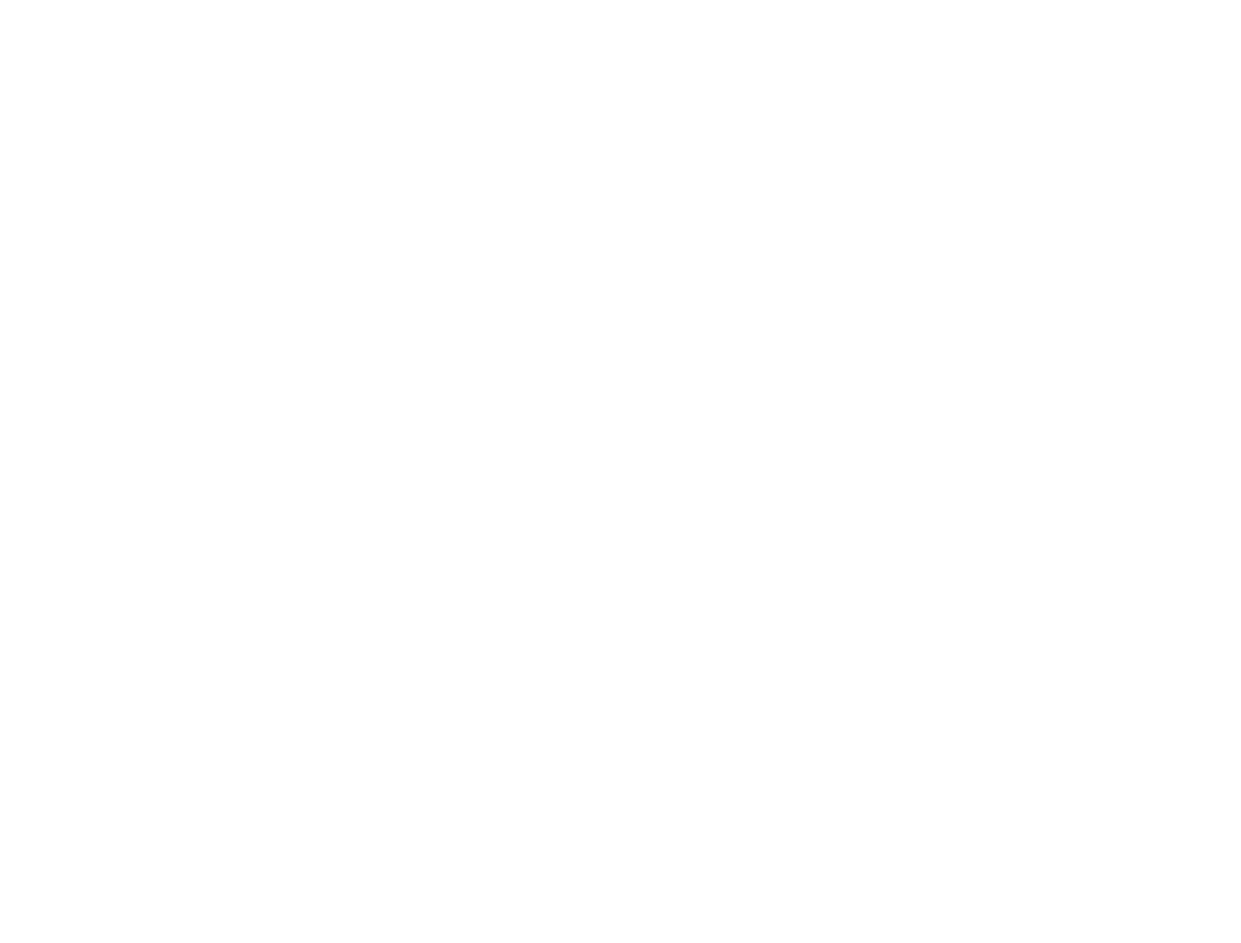
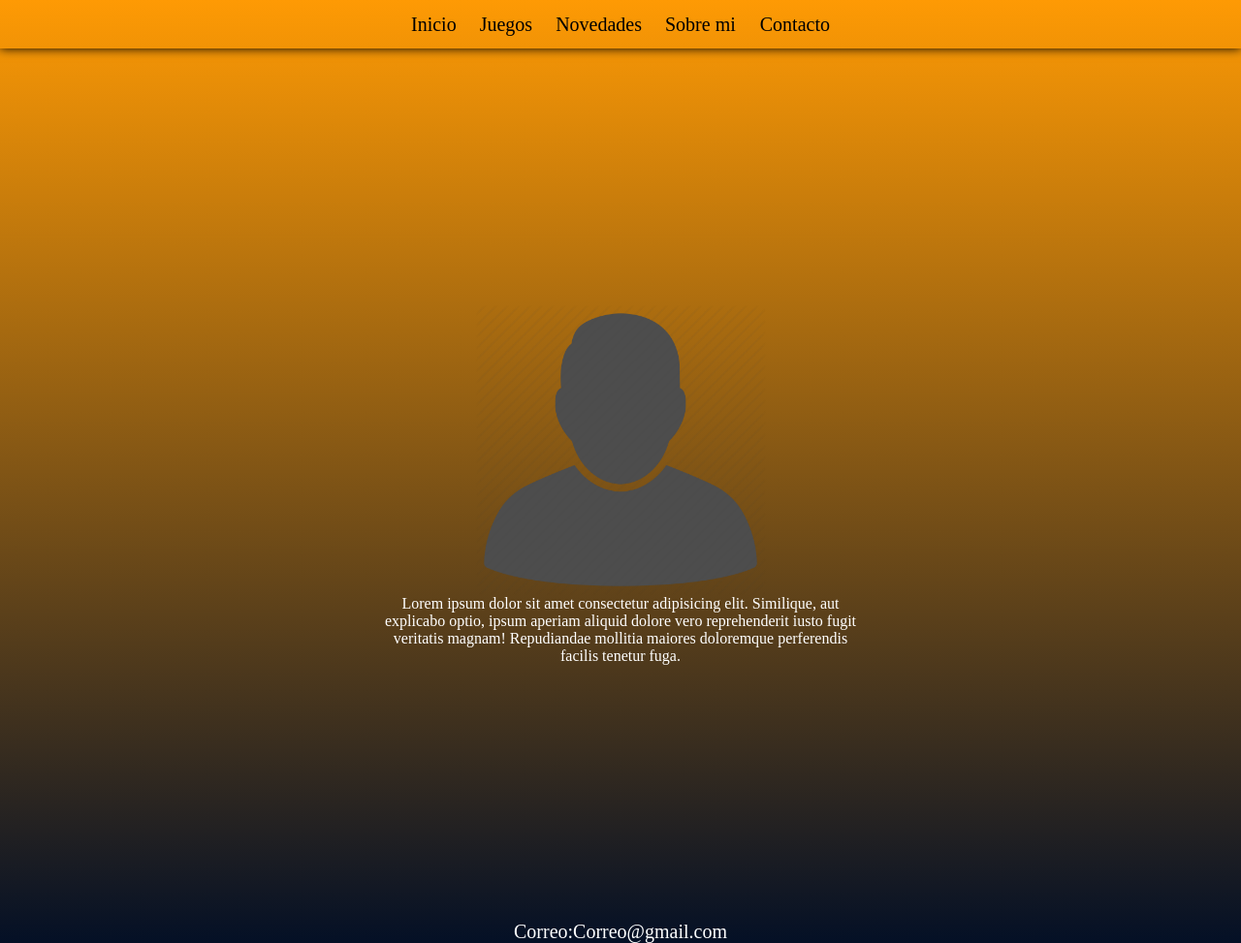
Before and after one commit to Nalboc/PreEntregaRoberts, a website: page pages/sobre-mi.html in a window 1280 px wide. Shown: the whole page at 97% size. Before the commit the page ends 800 px from the top, so only its background shows below. Drawn offline with Linux system fonts and the light colour scheme.

Commit message:
pagina-sobremi-html-y-sass

```diff
--- a/pages/sobre-mi.html
+++ b/pages/sobre-mi.html
@@ -0,0 +1,29 @@
+<!DOCTYPE html>
+<html lang="en">
+<head>
+    <meta charset="UTF-8">
+    <meta name="viewport" content="width=device-width, initial-scale=1.0">
+    <title>Document</title>
+    <link rel="stylesheet" href="../css/style.css">
+</head>
+<body>
+    <header>
+        <div>
+            <nav><a href="../index.html">Inicio</a> <a href="./juegos.html">Juegos</a> <a href="./novedades.html">Novedades</a> <a href="#">Sobre mi</a><a href="./contacto.html"> Contacto</a></nav>
+        </div>
+    </header>
+    <main class="main-sobremi">
+        <section>
+            <article>
+                <img src="../assets/img/Foto.png" alt="">
+                <p>Lorem ipsum dolor sit amet consectetur adipisicing elit. Similique, aut explicabo optio, ipsum aperiam aliquid dolore vero reprehenderit iusto fugit veritatis magnam! Repudiandae mollitia maiores doloremque perferendis facilis tenetur fuga.</p>
+            </article>
+        </section>
+    </main>
+    <footer>
+        <section>
+            <p>Correo:Correo@gmail.com</p>
+        </section>
+    </footer>
+</body>
+</html>
--- a/scss/style.scss
+++ b/scss/style.scss
@@ -277,3 +277,25 @@ footer{
     }
   }
 }
+/*Pagina Sobre-mi*/
+.main-sobremi{
+  display: flex;
+  justify-content: center;
+  section{
+    width: 31.25rem;
+    height: 37.5rem;
+    article{
+      width: 31.25rem;
+      display: flex;
+      flex-direction: column;
+      justify-content: center;
+      align-items: center;
+      text-align: center;
+      img{
+        height: 60%;
+        width: 60%;
+        justify-self: start;
+      }
+    }
+  }
+}
```
Also changed, not shown: css/style.css, 1 other file.
